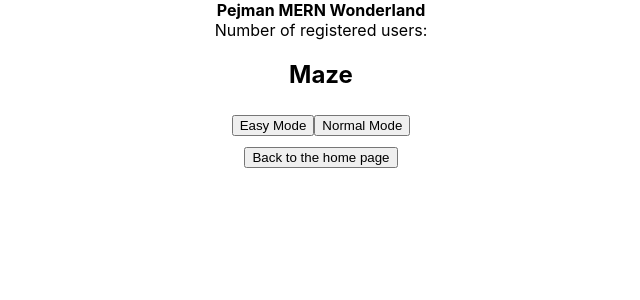
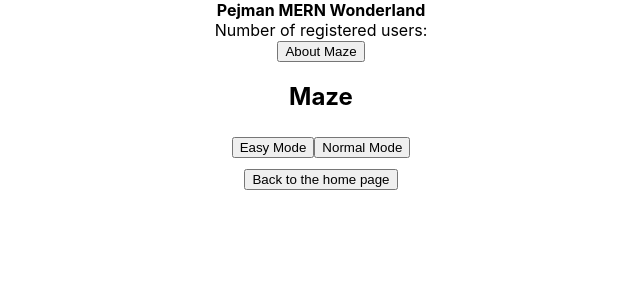
Before and after one commit to PejmanFSD/Pejman-MERN-Wonderland, a React (Create React App) app in the folder client/: page /maze in a window 1280 px wide. Shown: the top 300 px of the page, without its empty margins (319-959 px from the left). Built offline with nearby package versions, Linux system fonts and the light colour scheme; no server answers.

Commit message:
Implementing the "About Maze" page.
The user can read the instructions of the "Maze" game.

```diff
--- /dev/null
+++ b/client/src/Games/Maze/AboutMaze.jsx
@@ -0,0 +1,40 @@
+export default function AboutMaze({ setIsAboutPage }) {
+  const handleGamePage = () => {
+    setIsAboutPage(false);
+  };
+  return (
+    <div>
+      <h2>About Maze</h2>
+      <h4>How to Play</h4>
+      In this game, you are placed inside a maze with:
+      <br />
+      - A magenta circle positioned at the top-left corner.
+      <br />
+      - A yellow rectangle located at the bottom-right corner.
+      <br />
+      Your goal is to guide the magenta circle through the maze and reach the
+      yellow rectangle to win the game.
+      <br />
+      You can move the circle using the four arrow keys on your keyboard.
+      <br />
+      <h4>Game Modes</h4>
+      <strong>- Easy Mode:</strong>
+      <br />
+      - Maze grid size: 6 × 10
+      <br />
+      - No time limit
+      <br />
+      - Winning does not award any stars
+      <br />
+      <strong>- Normal Mode:</strong>
+      <br />
+      - Maze grid size: 21 × 35
+      <br />
+      - You have 140 seconds to complete the maze
+      <br />
+      - Win the game to earn 1 star
+      <br />
+      <button onClick={handleGamePage}>Back to the Game</button>
+    </div>
+  );
+}
--- a/client/src/Games/Maze/Maze.jsx
+++ b/client/src/Games/Maze/Maze.jsx
@@ -5,11 +5,13 @@ import ModeExplaination from "../ModeExplaination";
 import ConfirmationBox from "../ConfirmationBox";
 import { useNavigate } from "react-router-dom";
 import ReviewSection from "../../Components/ReviewSection";
+import AboutMaze from "./AboutMaze";
 
-export default function Maze({updateTotalPoint, currentUser}) {
+export default function Maze({ updateTotalPoint, currentUser }) {
   const sceneRef = useRef(null);
   const hasWonRef = useRef(false);
   const isTimeUpRef = useRef(false);
+  const [isAboutPage, setIsAboutPage] = useState(false);
   const [cellsHorizontal, setCellsHorizontal] = useState(5);
   const [cellsVertical, setCellsVertical] = useState(3);
   const [easyMode, setEasyMode] = useState(false);
@@ -117,6 +119,9 @@ export default function Maze({updateTotalPoint, currentUser}) {
   };
   const toggleHomePageCancel = () => {
     setIsTogglingHomePage(false);
+  };
+  const handleAboutPage = () => {
+    setIsAboutPage(true);
   };
   useEffect(() => {
     isTimeUpRef.current = isTimeUp;
@@ -426,8 +431,17 @@ export default function Maze({updateTotalPoint, currentUser}) {
 
   return (
     <div>
+      {isAboutPage && <AboutMaze setIsAboutPage={setIsAboutPage} />}
+      {!isAboutPage && (
+        <div>
+          {!isTogglingHomePage && !isTogglingLevel && !isTogglingReset && (
+            <button onClick={handleAboutPage}>About Maze</button>
+          )}
           <h2>Maze</h2>
-      {!isGameStarted && !easyMode && !normalMode && !isTogglingHomePage && (
+          {!isGameStarted &&
+            !easyMode &&
+            !normalMode &&
+            !isTogglingHomePage && (
               <div style={{ position: "relative", top: "5px" }}>
                 <button onClick={handleEasyMode}>Easy Mode</button>
                 <button onClick={handleNormalMode}>Normal Mode</button>
@@ -477,9 +491,6 @@ export default function Maze({updateTotalPoint, currentUser}) {
             <h3 style={seconds > 9 ? { color: "green" } : { color: "red" }}>
               {seconds}
             </h3>
-      )}
-      {isGameStarted && (
-        <div ref={sceneRef} style={{ position: "relative", top: "15px" }} />
           )}
           {isGameStarted &&
             !isTogglingReset &&
@@ -581,7 +592,18 @@ export default function Maze({updateTotalPoint, currentUser}) {
               />
             </div>
           )}
-      {!isTogglingReset && !isTogglingLevel && !isTogglingHomePage && isGameStarted && <ReviewSection game="Maze" currentUser={currentUser} />}
+          <br />
+          {isGameStarted && (
+            <div ref={sceneRef} style={{ position: "relative", top: "15px" }} />
+          )}
+          {!isTogglingReset &&
+            !isTogglingLevel &&
+            !isTogglingHomePage &&
+            isGameStarted && (
+              <ReviewSection game="Maze" currentUser={currentUser} />
+            )}
+        </div>
+      )}
     </div>
   );
 }
```
Lines whose indentation alone changed are shown as unchanged.
